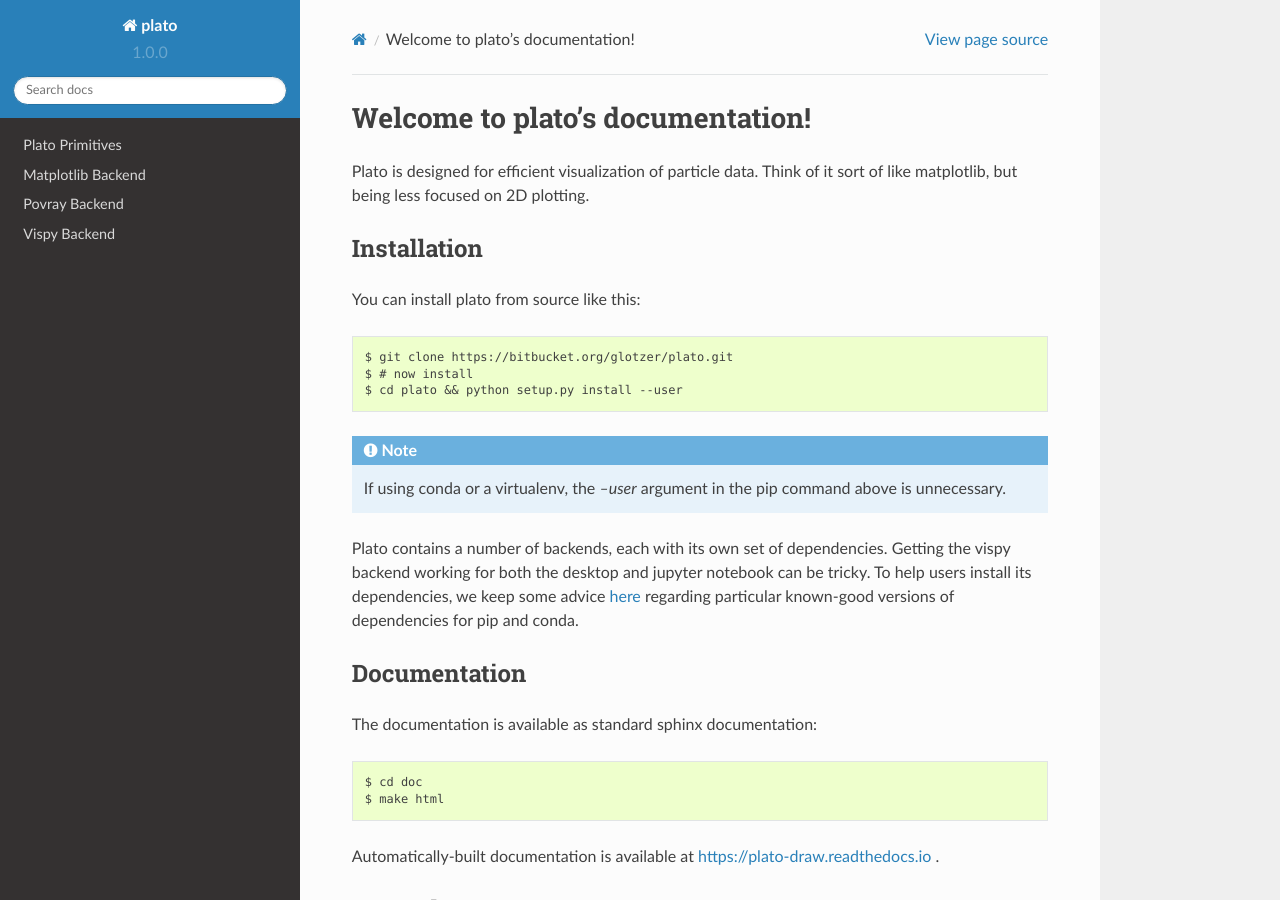
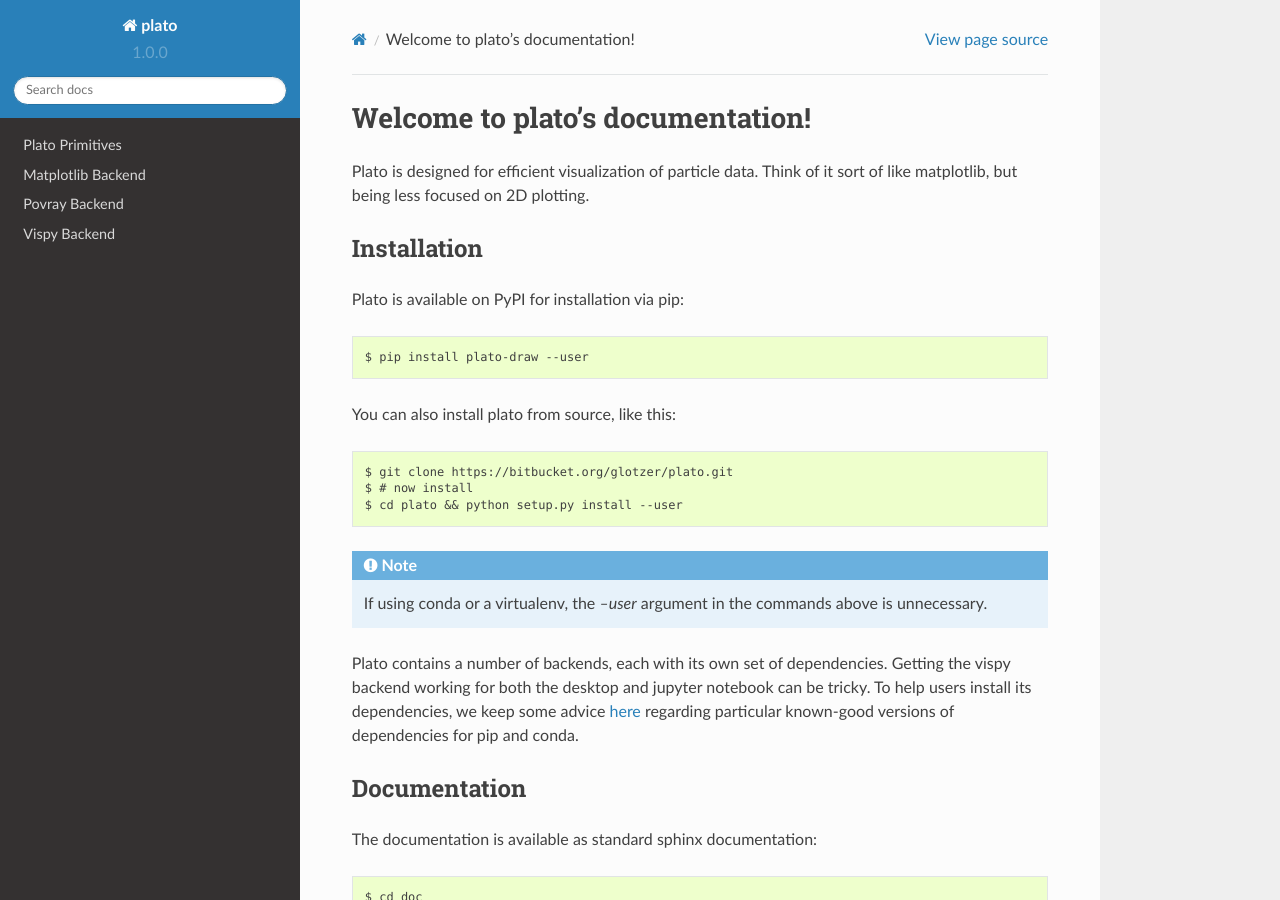
Before and after one commit to glotzerlab/plato, a Sphinx documentation site: the page built from doc/source/index.rst, in a window 1280 px wide and 900 px high. Built offline with Sphinx 7.4.7 and the Read the Docs theme 2.0.0, drawn with Linux system fonts in a browser that asks for light colours.

Commit message:
Add note on pypi releases to doc

```diff
--- a/doc/source/index.rst
+++ b/doc/source/index.rst
@@ -8,7 +8,11 @@
 Installation
 ============
 
-You can install plato from source like this::
+Plato is available on PyPI for installation via pip::
+
+  $ pip install plato-draw --user
+
+You can also install plato from source, like this::
 
    $ git clone https://bitbucket.org/glotzer/plato.git
    $ # now install
@@ -16,8 +20,8 @@
 
 .. note::
 
-   If using conda or a virtualenv, the `--user` argument in the pip
-   command above is unnecessary.
+   If using conda or a virtualenv, the `--user` argument in the
+   commands above is unnecessary.
 
 Plato contains a number of backends, each with its own set of
 dependencies. Getting the vispy backend working for both the desktop
```
